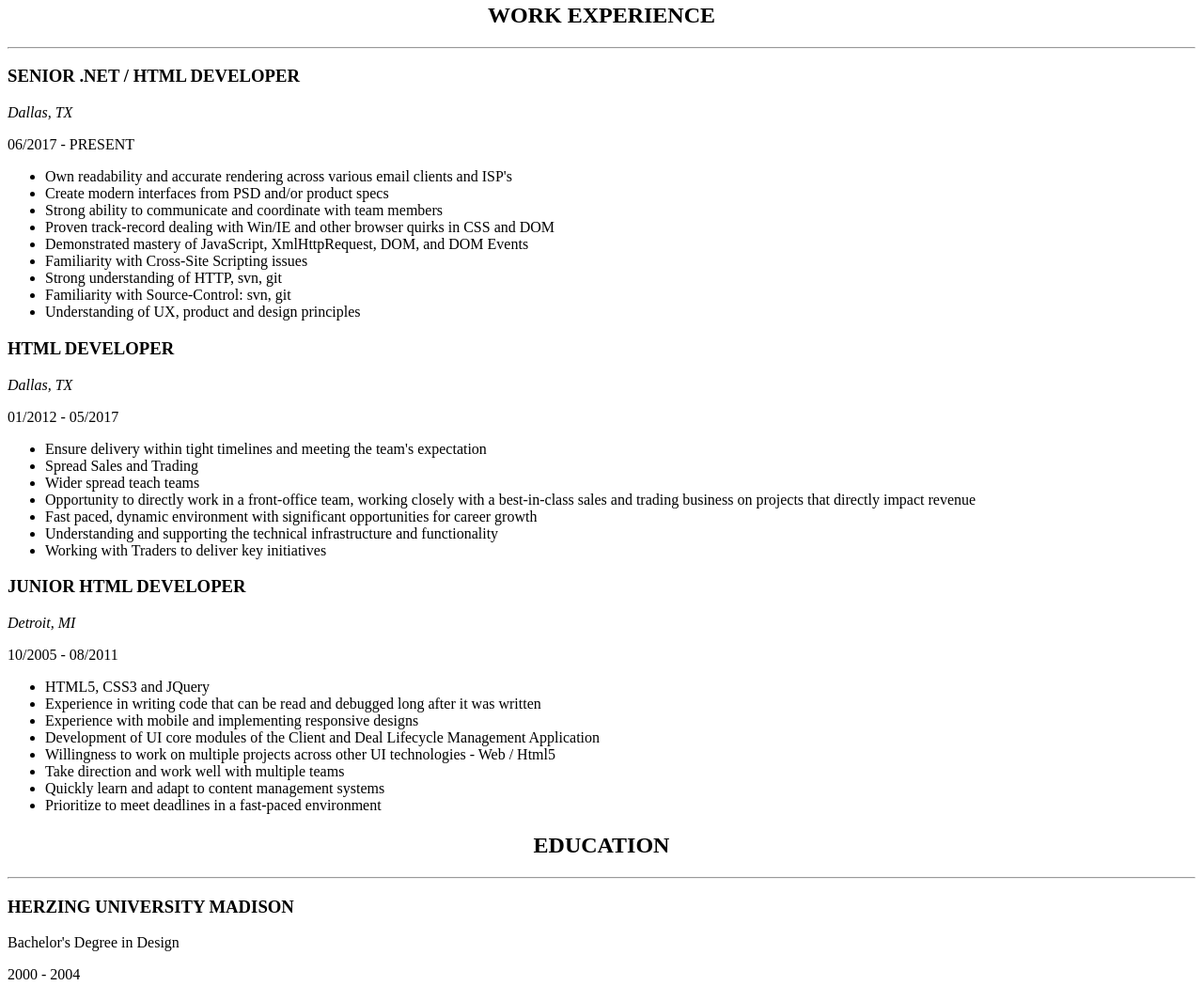
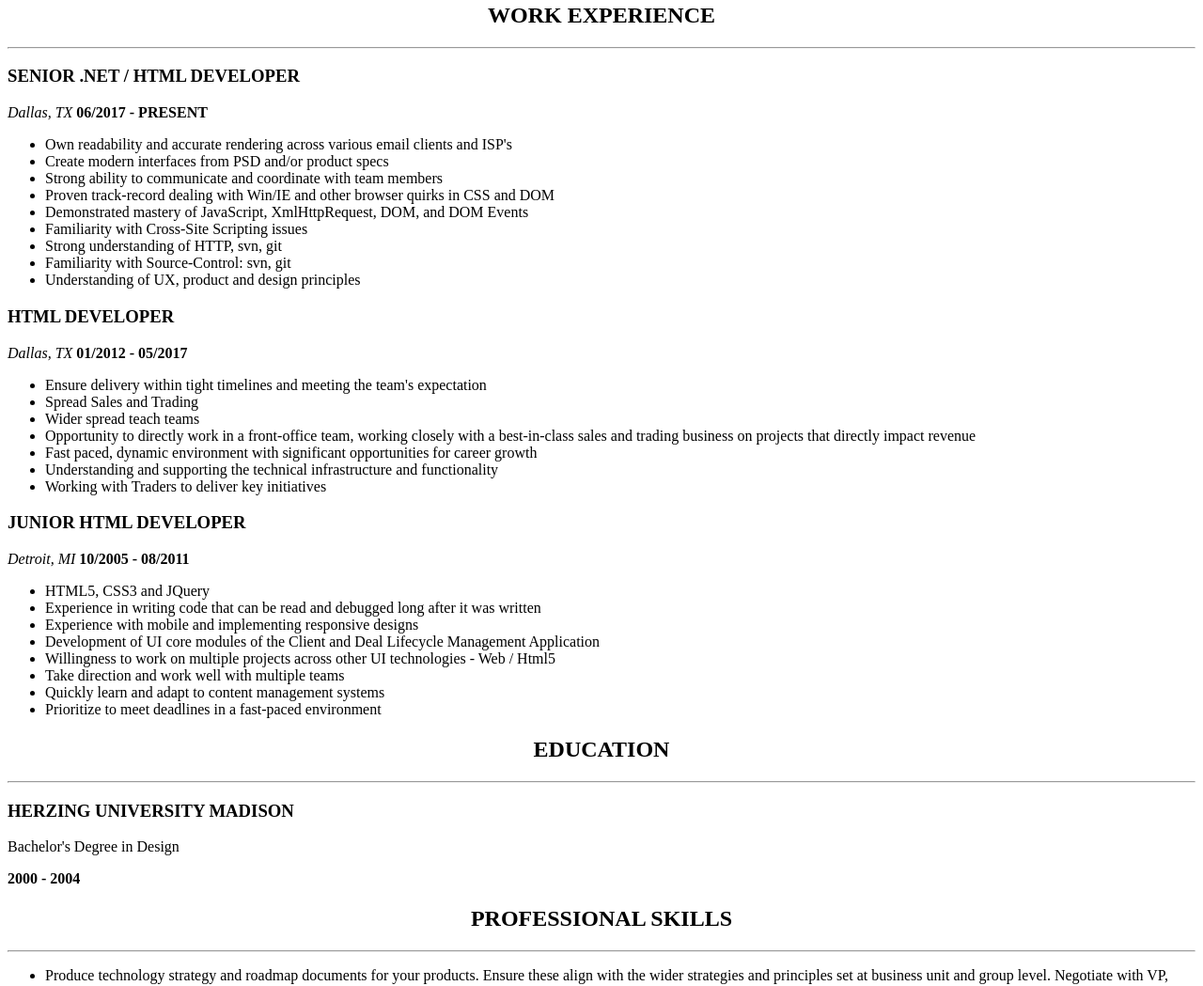
Before and after one commit to its-m4npreet/fullstackTraining, a plain HTML site: page day_2/Assignments/index.html in a window 1280 px wide. Shown: the part 133-1182 px from the top of the page at 94% size. Drawn offline with Linux system fonts and the light colour scheme.

Commit message:
assignment

```diff
--- a/day_2/Assignments/index.html
+++ b/day_2/Assignments/index.html
@@ -13,8 +13,8 @@
    <hr>
 
     <h3>SENIOR .NET / HTML DEVELOPER</h3>
-    <em>Dallas, TX</em>
-    <p>06/2017 - PRESENT</p>
+     <em>Dallas, TX</em>
+    <strong>06/2017 - PRESENT</strong>
     <ul>
         <li>Own readability and accurate rendering across various email clients and ISP's</li>
         <li>Create modern interfaces from PSD and/or product specs</li>
@@ -29,7 +29,7 @@
 
     <h3>HTML DEVELOPER</h3>
     <em>Dallas, TX</em>
-    <p>01/2012 - 05/2017</p>
+    <strong>01/2012 - 05/2017</strong>
     <ul>
         <li>Ensure delivery within tight timelines and meeting the team's expectation</li>
         <li>Spread Sales and Trading</li>
@@ -42,7 +42,7 @@
 
     <h3>JUNIOR HTML DEVELOPER</h3>
     <em>Detroit, MI</em>
-    <p>10/2005 - 08/2011</p>
+    <strong>10/2005 - 08/2011</strong>
     <ul>
         <li>HTML5, CSS3 and JQuery</li>
         <li>Experience in writing code that can be read and debugged long after it was written</li>
@@ -59,7 +59,7 @@
 
     <h3>HERZING UNIVERSITY MADISON</h3>
     <p>Bachelor's Degree in Design</p>
-    <p>2000 - 2004</p>
+    <strong>2000 - 2004</strong>
 
     <center><h2>PROFESSIONAL SKILLS</h2></center>
     <hr>
```
